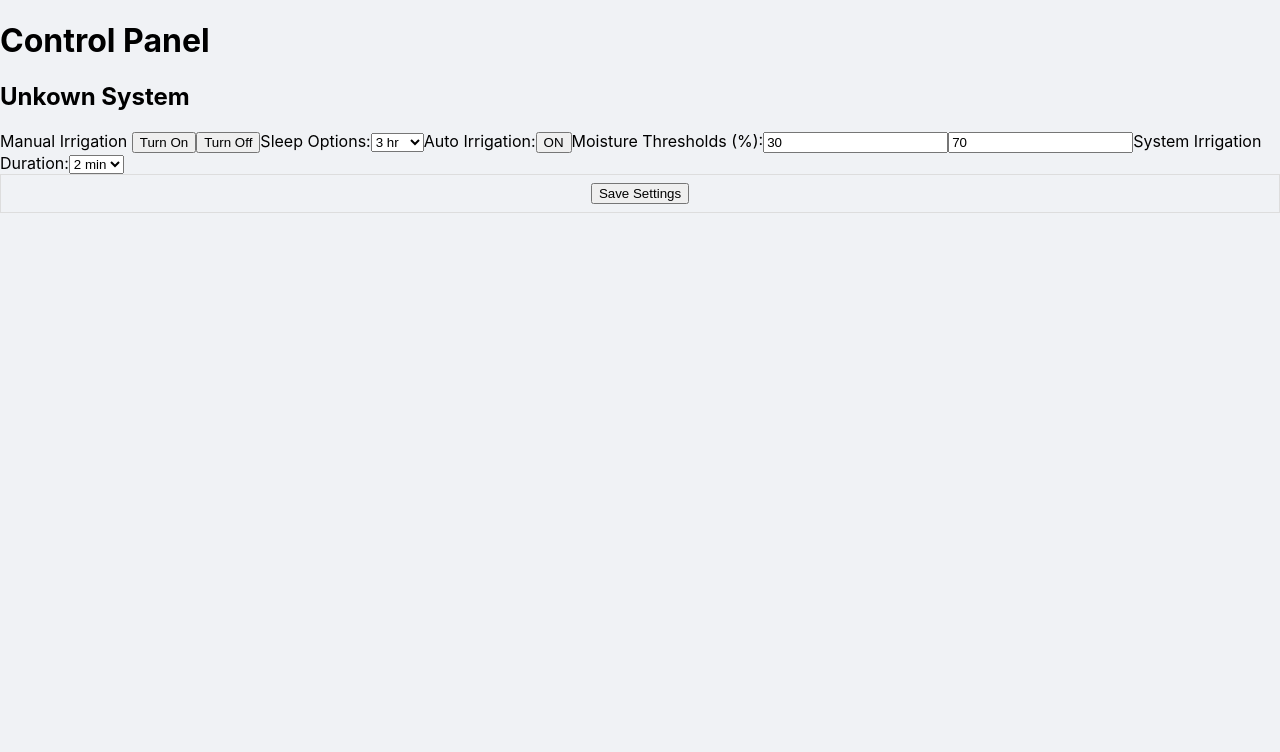
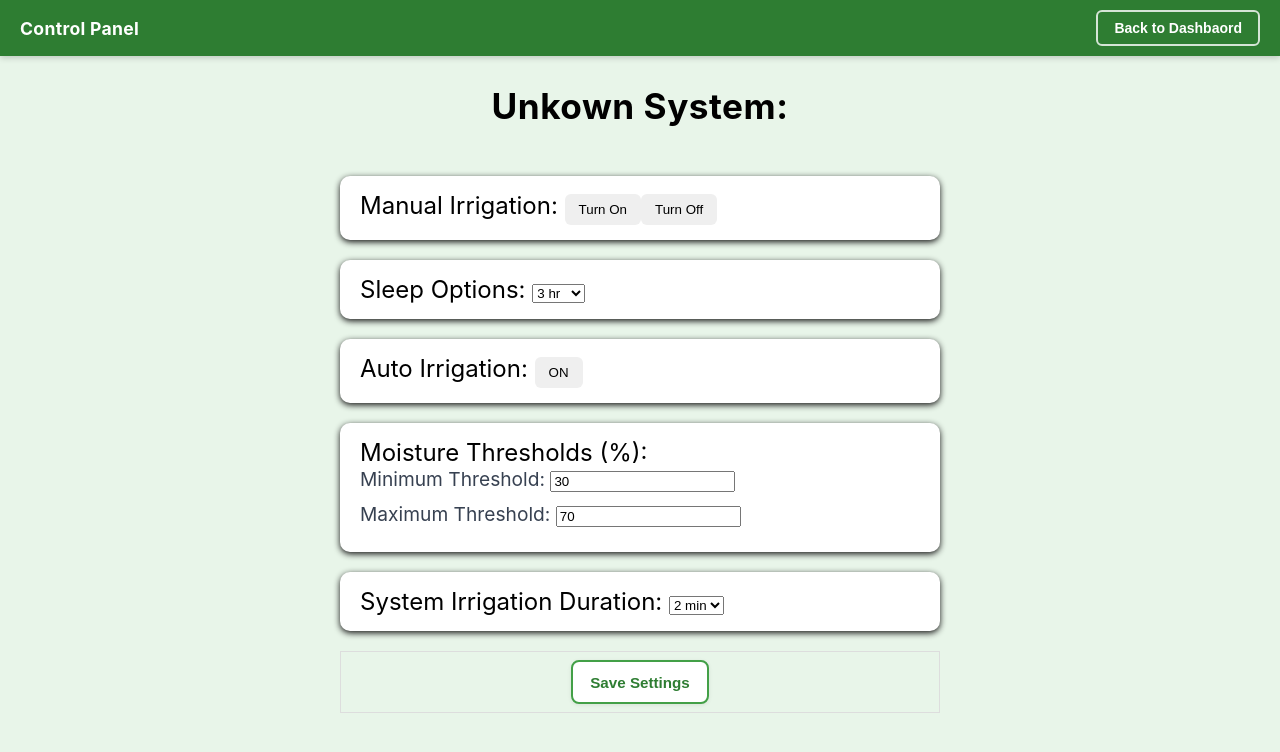
Before and after one commit to Jhern35/WebApp, a React (Create React App) app in the folder client/: page /system/1/control in a window 1280 px wide. Shown: the top 752 px of the page. Built offline with nearby package versions, Linux system fonts and the light colour scheme; no server answers.

Commit message:
Current production webapp

```diff
--- a/client/src/App.css
+++ b/client/src/App.css
@@ -1,4 +1,4 @@
-/* ── Global reset ───────────────────────────── */
+/* --- Global reset ------------------------------- */
 *, *::before, *::after {
   box-sizing: border-box;
 }
@@ -15,7 +15,7 @@ body {
   padding-right: env(safe-area-inset-right);
 }
 
-/* ── Auth page ──────────────────────────────── */
+/* -- Auth page ----------------------------- */
 .auth-wrapper {
   min-height: 100vh;
   min-height: 100dvh; /* dynamic viewport height — fixes iOS address-bar */
@@ -127,7 +127,7 @@ body {
   font-size: 0.9rem;
 }
 
-/* ── Dashboard layout ───────────────────────── */
+/* --- Dashboard layout --------------------------- */
 .dashboard-page {
   min-height: 100vh;
   min-height: 100dvh;
@@ -250,7 +250,7 @@ body {
   border-top: 4px solid #43a047;
 }
 
-/* ── Data table ─────────────────────────────── */
+/* --- Data table -------------------------------- */
 .table-wrapper {
   overflow-x: auto;        /* horizontal scroll on mobile */
   -webkit-overflow-scrolling: touch;
@@ -279,6 +279,72 @@ th {
   font-weight: 600;
 }
 
+
+/* ----------- Control Panel ----------- */
+.control-System-title {
+  text-align: center;
+  font-size: 2.2rem;
+  font-weight: bold;
+  letter-spacing: 0.5px;
+}
+
+.panel {
+  max-width: 700px;
+  margin: 0 auto;
+  padding: 20px;
+}
+
+.sections {
+  background: #ffffff;
+  font-size: 1.5rem;
+  border-radius: 10px;
+  padding: 15px 20px;
+  margin-bottom: 20px;
+  box-shadow: 0 2px 6px #141414;
+}
+
+.sections-threshold {
+  margin-bottom: 10px;
+  font-size: 1.2rem;
+  color: #374151;
+}
+
+.btn {
+  padding: 8px 14px;
+  border-radius: 6px;
+  border: none;
+  cursor: pointer;
+  font-weight: 500;
+}
+
+.btn.on {
+  background-color: #22c55e;
+  color: white;
+}
+
+.btn.off {
+  background-color: #ef4444;
+  color: white;
+}
+
+.save-btn {
+  width: 100%;
+  padding: 10px;
+  border-radius: 8px;
+  border: none;
+  background-color: #3b82f6;
+  color: white;
+  font-size: 1rem;
+  margin-top: 10px;
+}
+
+.settings {
+  display: flex;
+  align-items: center;
+  gap: 10px;
+  margin-top: 10px;
+}
+
 .good    { background-color: #c8e6c9; }
 .warning { background-color: #ffe0b2; }
 .danger  { background-color: #ffcdd2; }
--- a/client/src/ControlPanel.js
+++ b/client/src/ControlPanel.js
@@ -1,10 +1,11 @@
 import React, { useEffect, useState } from "react";
 import axios from "axios";
-import { useParams } from "react-router-dom";
+import { useParams, useNavigate } from "react-router-dom";
 
 function ControlPanel() {
     const { esp32Id } = useParams();
     const [systemName, setSystemName] = useState("Unkown System");
+    const navigate = useNavigate();
 
     // Default state ensures no undefined values
     const [settingState, setSettingsState] = useState({
@@ -153,28 +154,42 @@ function ControlPanel() {
         }
     };
 
+    const homePage = () => {
+        navigate("/dashboard");
+    };
+
     return (
-        <div>
-            <h1>Control Panel</h1>
-            <h2>{systemName}</h2>
+        <div className="dashboard-page">
+            <nav className="dashboard-nav">
+                 <h1 className="dashboard-nav-title">Control Panel</h1>
+                 <button className="signout-btn" onClick={homePage}>Back to Dashbaord</button>
+            </nav>
+            <h2 className="control-System-title">{systemName}:</h2>
 
+            <div className="panel">
                  <form>
                 {/* For manual irrigation */}
-                <label> Manual Irrigation </label>
+                <div className="sections">
+                    <label> Manual Irrigation: </label>
                     <button
                         type="button"
+                        className="btn"
                         onClick={() => manualIrrigation("Pump_On")}>
                         Turn On
                     </button>
 
                     <button
                         type="button"
+                        className="btn"
                         onClick={() => manualIrrigation("Pump_Off")}>
                         Turn Off
                     </button>
+                </div>
+
 
                 {/* Sleep Options Dropdown */}
-                <label>Sleep Options:</label>
+                <div className="sections">
+                    <label>Sleep Options: </label>
                 <select
                     value={settingState.sleepOptions}
                     onChange={(e) => handleChange('sleepOptions', e.target.value)}
@@ -185,17 +200,25 @@ function ControlPanel() {
                     <option value="12">12 hr</option>
                     <option value="24">24 hr</option>
                 </select>
+                </div>
 
                 {/* Auto Irrigation Toggle */}
-                <label>Auto Irrigation:</label>
+                <div className="sections">
+                     <label>Auto Irrigation: </label>
                     <button
                         type="button"
+                        className="btn"
                         onClick={() => handleChange('autoIrrigation', !settingState.autoIrrigation)}>
                         {settingState.autoIrrigation ? "ON" : "OFF"}
                     </button>
+                </div>
+
 
                 {/* Moisture Threshold Slider */}
-                <label>Moisture Thresholds (%):</label>
+                <div className="sections">
+                    <label>Moisture Thresholds (%): </label>
+                    <div className="sections-threshold">
+                        <label>Minimum Threshold: </label>
                         <input
                         type="number"
                         value={moistureMin}
@@ -206,7 +229,10 @@ function ControlPanel() {
                         {minErrorHandler && (
                             <p style={{ color: "red" }}>{minErrorHandler}</p>
                         )}
+                    </div>
 
+                    <div className="sections-threshold">
+                        <label>Maximum Threshold: </label>
                         <input
                         type="number"
                         value={moistureMax}
@@ -217,9 +243,13 @@ function ControlPanel() {
                         {maxErrorHandler && (
                             <p style={{ color: "red" }}>{maxErrorHandler}</p>
                         )}
+                    </div>
+                </div>
+
 
                 {/* Irrigation duration for system */}
-                <label>System Irrigation Duration:</label>
+                <div className="sections">
+                    <label>System Irrigation Duration: </label>
                     <select
                         value={settingState.irrigationDuration}
                         onChange={(e) => handleDuration(e.target.value)}
@@ -229,19 +259,20 @@ function ControlPanel() {
                             <option value="3">3 min</option>
                             <option value="5">5 min</option>
                     </select>
-
+                </div>
             </form>
             <table>
                 <tbody>
                     <tr>
                         <td><button
                             type="button"
-                            className='ctrl-btn'
+                            className='system-btn'
                             onClick={ (saveSettings) }>Save Settings</button></td>
                     </tr>
                 </tbody>
             </table>
             </div>
+        </div>
     );
 }
 
--- a/client/src/Dashboard.js
+++ b/client/src/Dashboard.js
@@ -75,7 +75,7 @@ function Dashboard() {
       </nav>
 
       <button
-        className="register-btn"
+        className="system-btn"
         onClick={() => setShowForm(!showForm)}
       >
         Register New System
```
Lines whose indentation alone changed are shown as unchanged.
